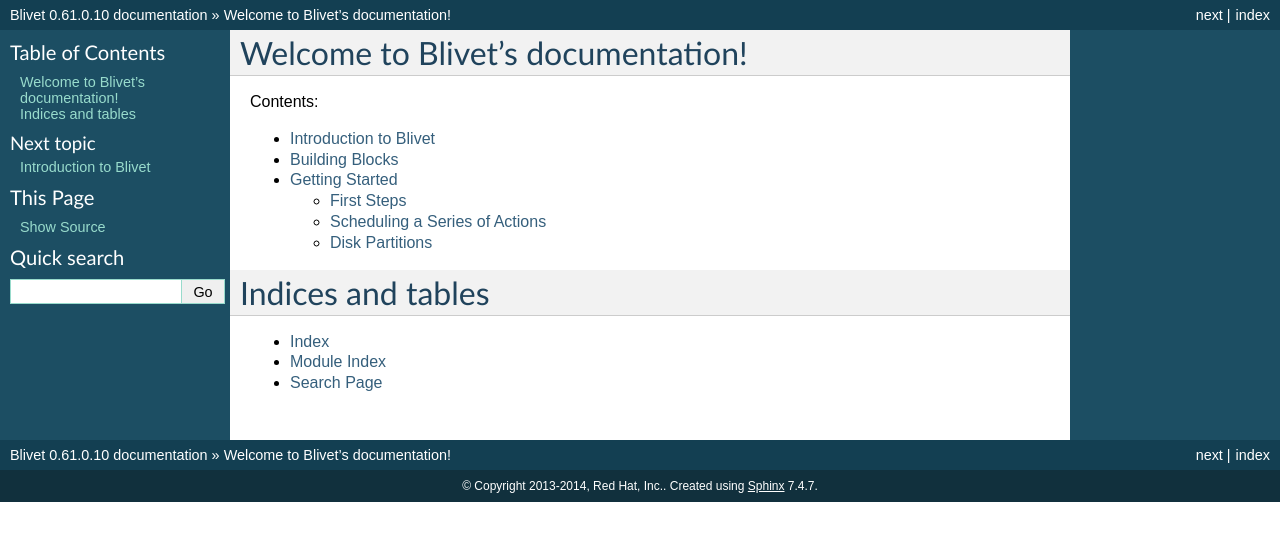
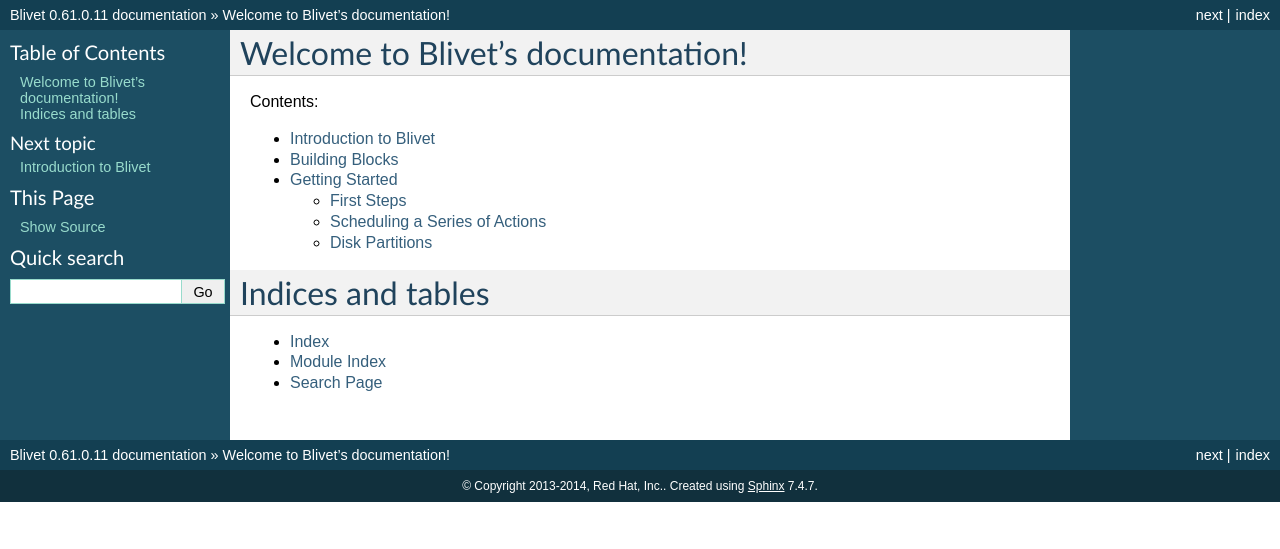
Before and after one commit to storaged-project/blivet, a Sphinx documentation site: the page built from doc/index.rst, in a window 1280 px wide. Shown: the top 549 px of the page. Built offline with Sphinx 7.4.7, drawn with Linux system fonts in a browser that asks for light colours; pages that are not in the unit, such as notebooks, are missing from menus.

Commit message:
New version: 0.61.0.11

```diff
--- a/blivet/__init__.py
+++ b/blivet/__init__.py
@@ -19,7 +19,7 @@
 # Red Hat Author(s): Dave Lehman <dlehman@redhat.com>
 #
 
-__version__ = '0.61.0.10'
+__version__ = '0.61.0.11'
 
 ##
 ## Default stub values for installer-specific stuff that gets set up in
--- a/doc/conf.py
+++ b/doc/conf.py
@@ -48,9 +48,9 @@
 # built documents.
 #
 # The short X.Y version.
-version = '0.61.0.10'
+version = '0.61.0.11'
 # The full version, including alpha/beta/rc tags.
-release = '0.61.0.10'
+release = '0.61.0.11'
 
 # The language for content autogenerated by Sphinx. Refer to documentation
 # for a list of supported languages.
--- a/setup.py
+++ b/setup.py
@@ -2,7 +2,7 @@
 
 from distutils.core import setup
 
-setup(name='blivet', version='0.61.0.10',
+setup(name='blivet', version='0.61.0.11',
       description='Python module for system storage configuration',
       author='David Lehman', author_email='dlehman@redhat.com',
       url='http://fedoraproject.org/wiki/blivet',
```
Also changed, not shown: 2 other files.
